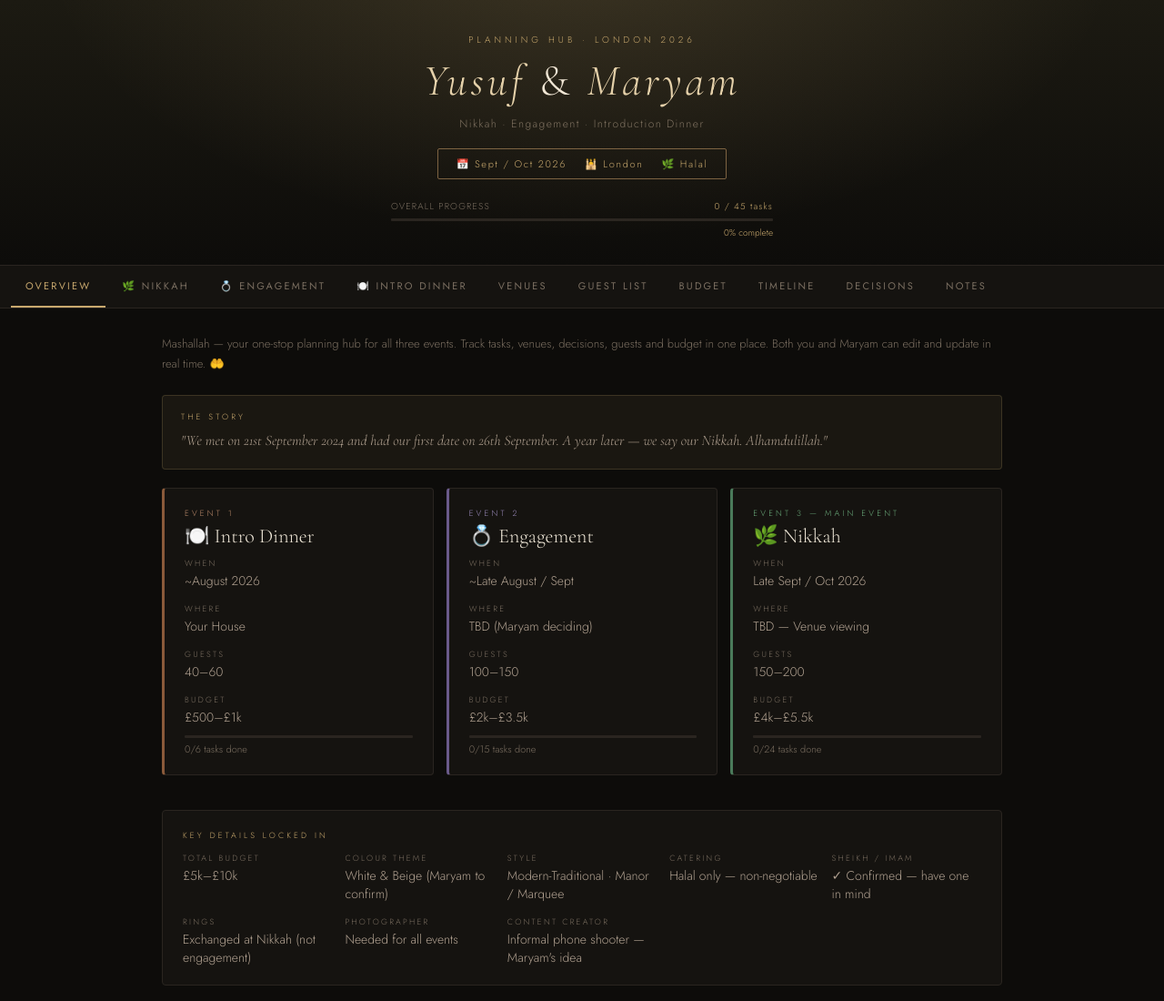
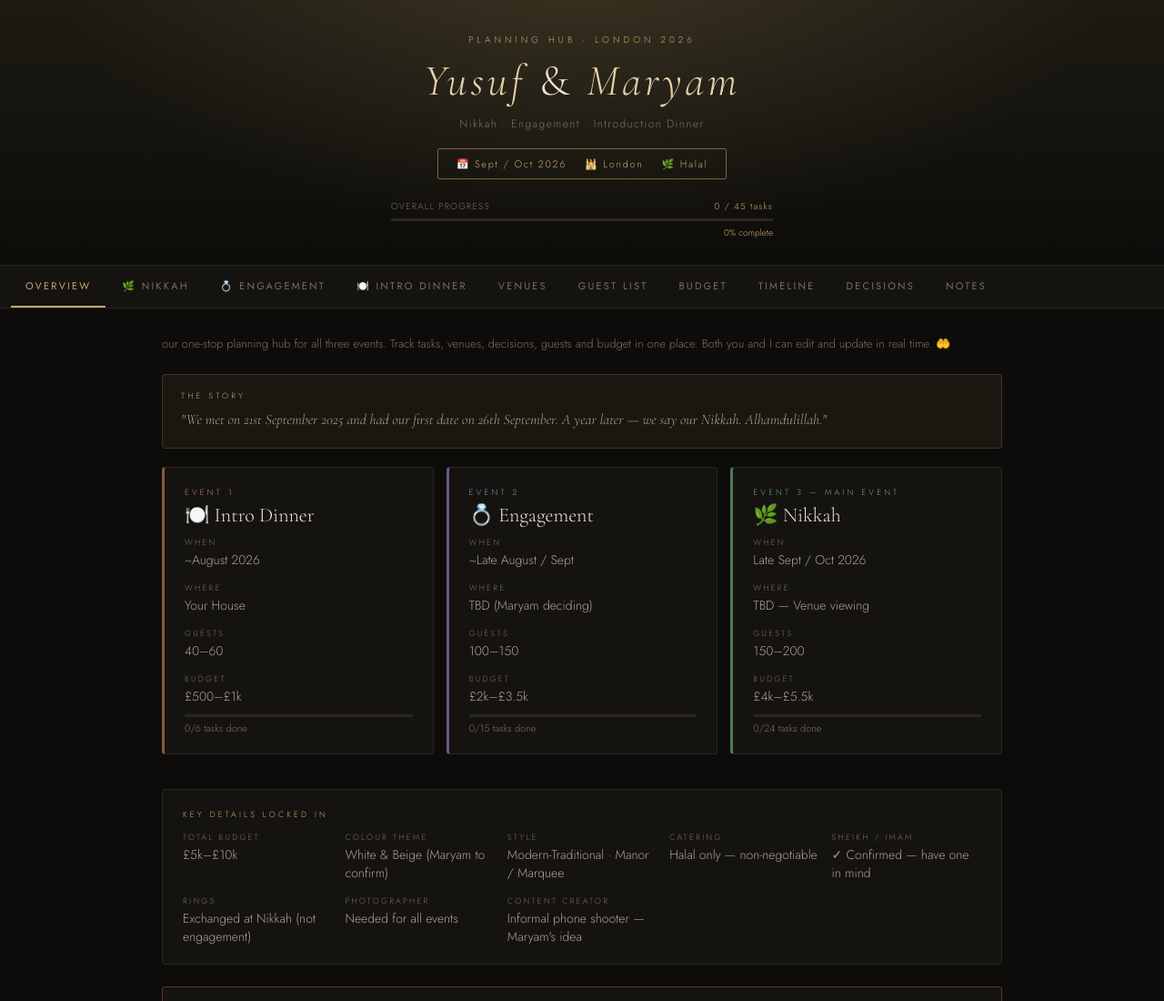
Before and after one commit to YAlahi/Y-M-Wedding-2026, a plain HTML site: page index.html in a window 1280 px wide. Shown: the top 1100 px of the page at 91% size. Drawn offline with nearby package versions, Linux system fonts and the light colour scheme.

Commit message:
Update event dates in overview section

```diff
--- a/index.html
+++ b/index.html
@@ -299,13 +299,13 @@
 <!-- ==================== OVERVIEW ==================== -->
 <div class="panel active" id="panel-overview">
   <p class="section-intro">
-    Mashallah — your one-stop planning hub for all three events. Track tasks, venues, decisions, guests and budget in one place. Both you and Maryam can edit and update in real time. 🤲
+    our one-stop planning hub for all three events. Track tasks, venues, decisions, guests and budget in one place. Both you and I can edit and update in real time. 🤲
   </p>
 
   <div style="background:rgba(201,169,110,0.07);border:1px solid rgba(201,169,110,0.2);border-radius:4px;padding:16px 20px;margin-bottom:20px;">
     <div class="eyebrow">The Story</div>
     <div style="font-family:'Cormorant Garamond',serif;font-size:16px;color:var(--text-mid);line-height:1.8;font-style:italic;">
-      "We met on 21st September 2024 and had our first date on 26th September. A year later — we say our Nikkah. Alhamdulillah."
+      "We met on 21st September 2025 and had our first date on 26th September. A year later — we say our Nikkah. Alhamdulillah."
     </div>
   </div>
 
```
